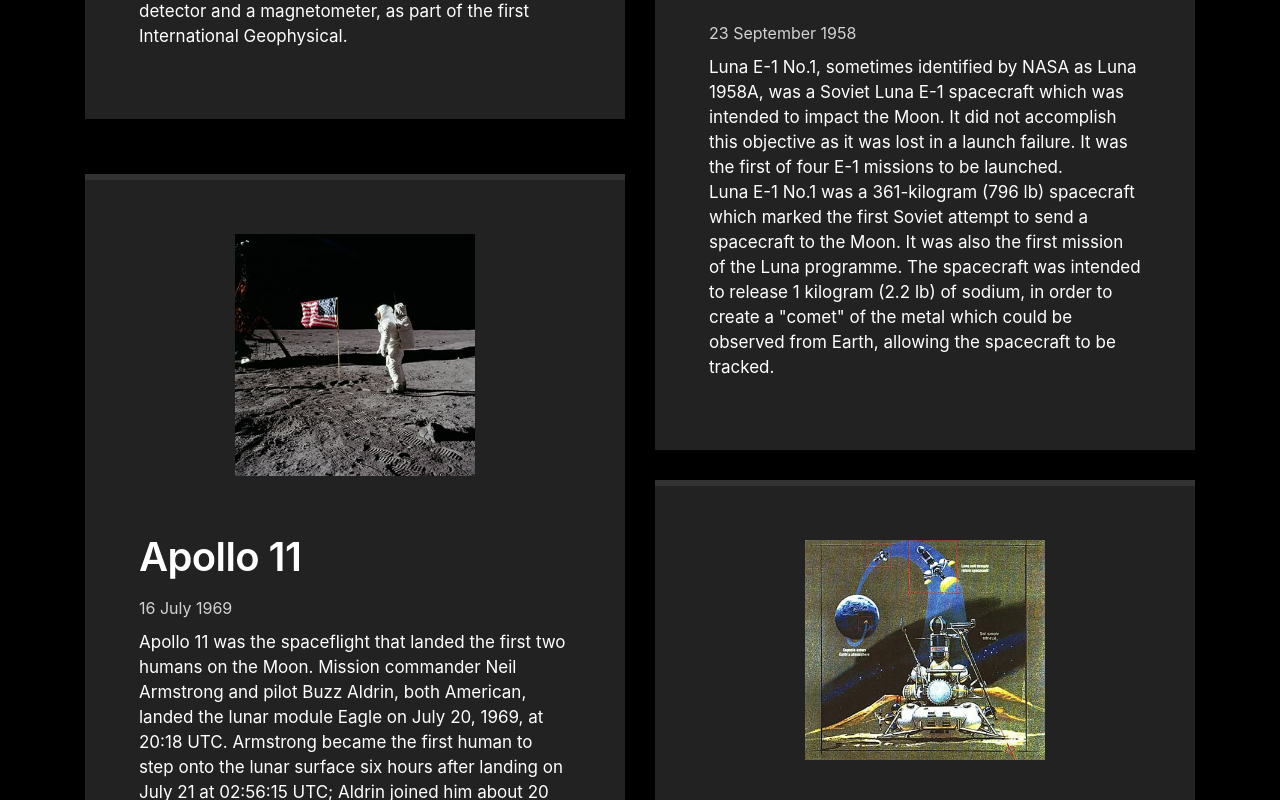
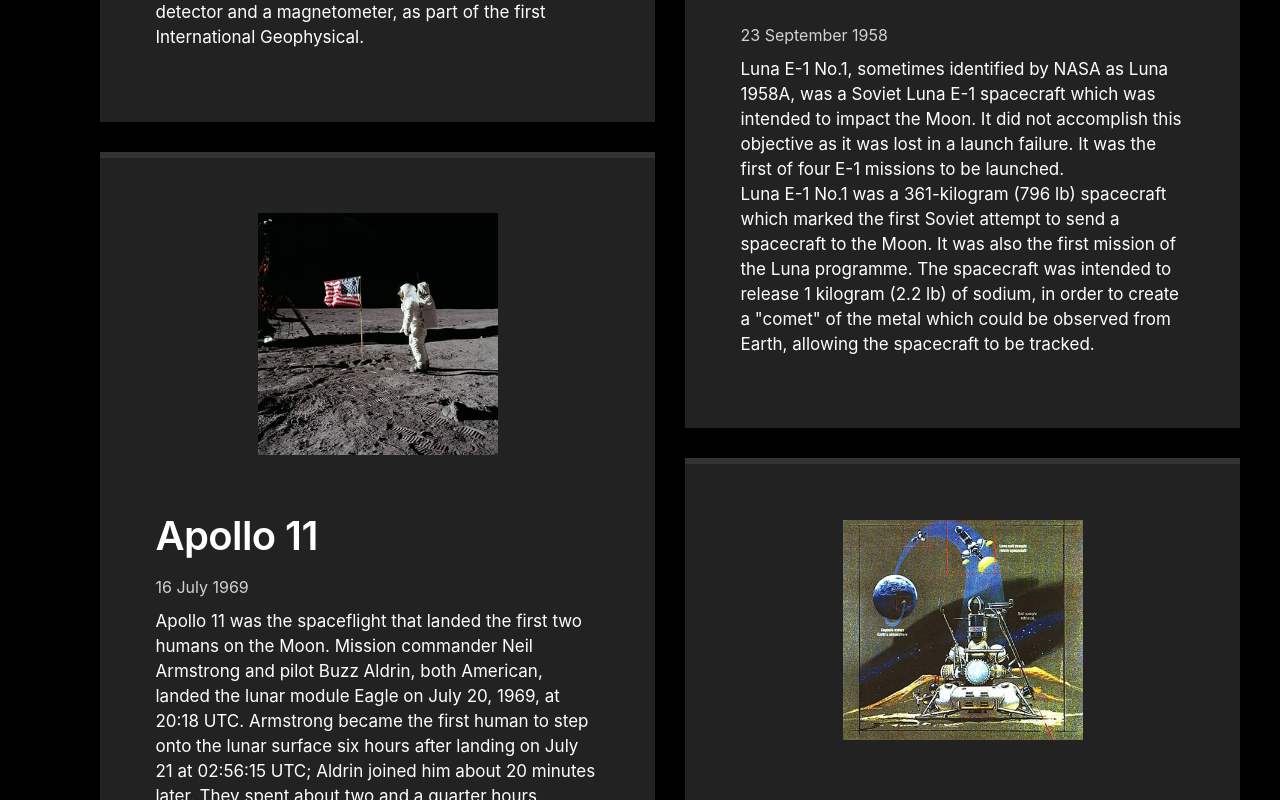
Before and after one commit to maxiCalderonBuono/Hogarth-DevTest, a plain HTML site: page dev-test/index.html in a window 1280 px wide. Shown: the part 1660-2460 px from the top of the page. Drawn offline with Linux system fonts and the light colour scheme.

Commit message:
feat: exercise n°2 improved

```diff
--- a/dev-test/css/devstyles.css
+++ b/dev-test/css/devstyles.css
@@ -68,7 +68,10 @@
 /* Timeline Section */
 /*Exercise 2 */
 
-@media only screen and (min-width: 1200px) {
+/* First Approach
+Change class card to col-12 col-lg-6 and class main to row in the html file */
+
+/*@media only screen and (min-width: 1200px) {
 
     .card-3{
         position: relative;
@@ -103,7 +106,39 @@
         position: relative;
         top: -246px;
     }
+} */
+
+/* ---- Final Solution ---- */
+
+.main{
+  display: flex;
+  flex-direction: column;
 }
+
+@media only screen and (min-width: 735px) {
+
+  .timeline {
+    height: 3000px;
+  }
+
+  .main {
+    flex-wrap: wrap;
+    height: 3000px;
+  }
+
+  .card {
+    width: 50%;
+    margin: 0px 15px;
+  }
+
+  .card:nth-child(2n + 1) {
+    order: 1;
+  }
+  .card:nth-child(2n + 2) {
+    order: 2;
+  }
+}
+
 
 /* Gallery Section */
 /* Exercise 3 */
--- a/dev-test/index.html
+++ b/dev-test/index.html
@@ -50,8 +50,8 @@
                     <h2 class='section-headline'>The Timeline</h2>
                 </div>
             </div>
-            <div class="row">
-                <div class="col-12 col-lg-6">
+            <div class="main">
+                <div class="card">
                     <div class="timeline-item timeline-1">
                         <img src="/images/timeline/pioneer.jpg" width='240' alt="Pioneer 0" class="timeline-item-image">
                         <div class="timeline-item-content">
@@ -63,7 +63,7 @@
                         </div>
                     </div>
                 </div>
-                <div class="col-12 col-lg-6">
+                <div class="card">
                     <div class="timeline-item timeline-2">
                         <img src="/images/timeline/luna-1.jpg" width='240' alt="Luna E-1 No.1"
                             class="timeline-item-image">
@@ -83,7 +83,7 @@
                         </div>
                     </div>
                 </div>
-                <div class="col-12 col-lg-6 card-3">
+                <div class="card card-3">
                     <div class="timeline-item timeline-3">
                         <img src="/images/timeline/apollo-11.jpg" width='240' alt="Apollo 11"
                             class="timeline-item-image">
@@ -102,7 +102,7 @@
                         </div>
                     </div>
                 </div>
-                <div class="col-12 col-lg-6">
+                <div class="card">
                     <div class="timeline-item timeline-4">
                         <img src="/images/timeline/luna-24.jpg" width='240' alt="Luna 24" class="timeline-item-image">
                         <div class="timeline-item-content">
@@ -116,7 +116,7 @@
                         </div>
                     </div>
                 </div>
-                <div class="col-12 col-lg-6 card-5">
+                <div class="card card-5">
                     <div class="timeline-item timeline-5">
                         <img src="/images/timeline/hiten.jpg" width='240' alt="Hiten" class="timeline-item-image">
                         <div class="timeline-item-content">
@@ -135,7 +135,7 @@
                         </div>
                     </div>
                 </div>
-                <div class="col-12 col-lg-6 card-6">
+                <div class="card card-6">
                     <div class="timeline-item timeline-6">
                         <img src="/images/timeline/artemis.jpg" width='240' alt="ARTEMIS" class="timeline-item-image">
                         <div class="timeline-item-content">
```
